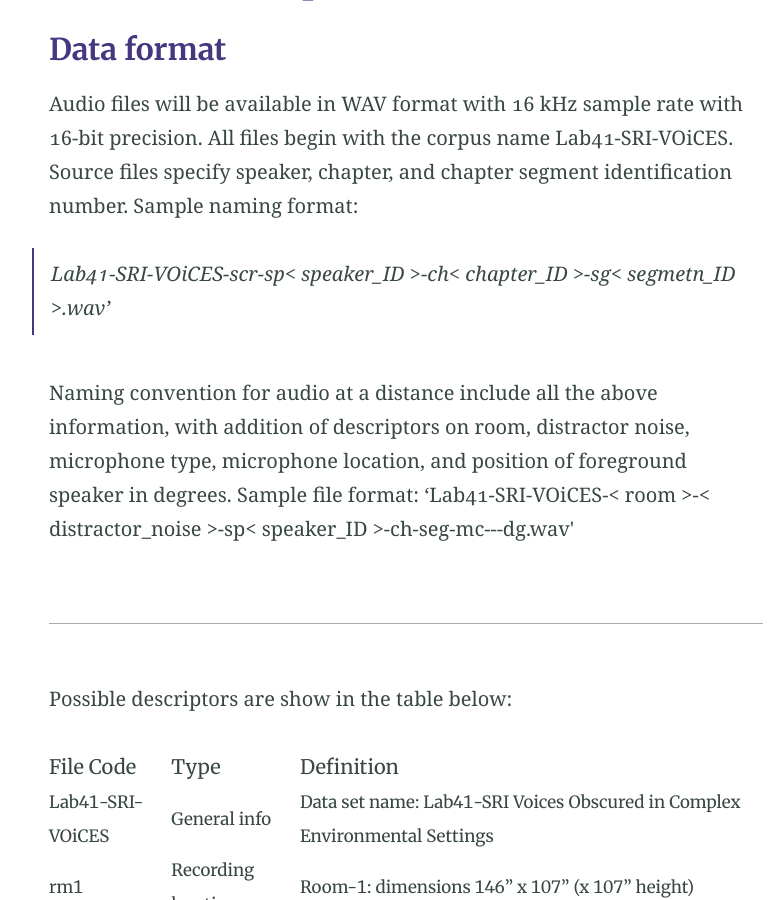
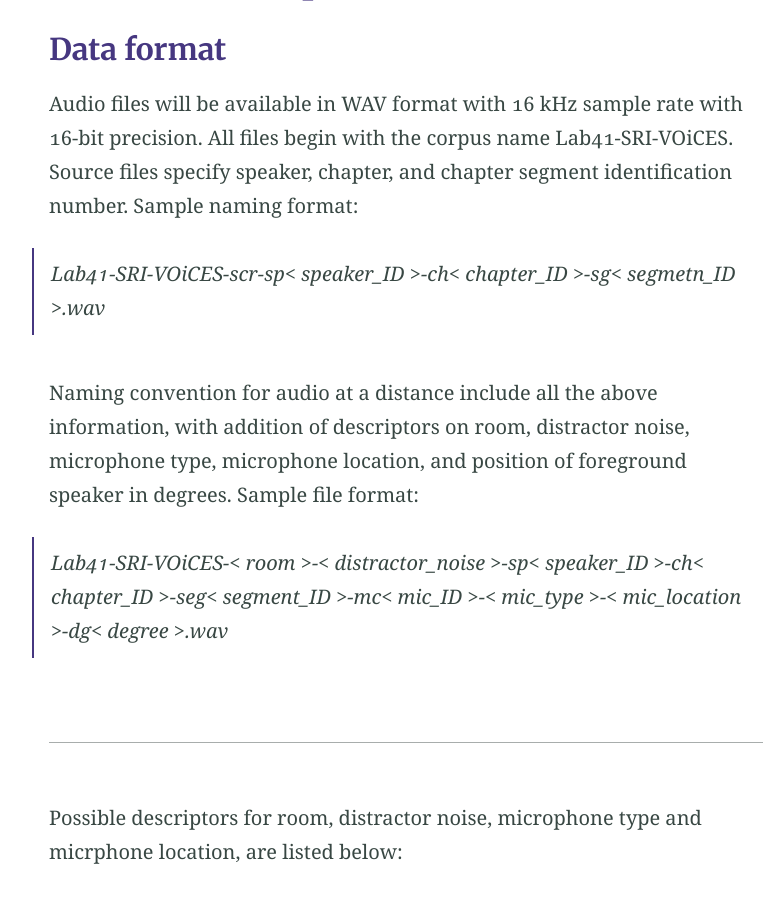
Before and after one commit to IQTLabs/voices, a Jekyll site: the page built from reading.md, in a window 1280 px wide and 900 px high, scrolled down 509 px. Shown: the whole window, without its empty margins (234-1006 px from the left). Built offline with Jekyll 4.4.1, drawn with Linux system fonts in a browser that asks for light colours; our own code applies the rules of GitHub Pages for plain Markdown files; some of the changed text lies outside the part shown.

Commit message:
update table

```diff
--- a/reading.md
+++ b/reading.md
@@ -13,13 +13,13 @@
 ### Data format
 
 Audio files will be available in WAV format with 16 kHz sample rate with 16-bit precision. All files begin with the corpus name Lab41-SRI-VOiCES. Source files specify speaker, chapter, and chapter segment identification number. Sample naming format:
-> Lab41-SRI-VOiCES-scr-sp< speaker_ID >-ch< chapter_ID >-sg< segmetn_ID >.wav'
+> Lab41-SRI-VOiCES-scr-sp< speaker_ID >-ch< chapter_ID >-sg< segmetn_ID >.wav
 
 Naming convention for audio at a distance include all the above information, with addition of descriptors on room, distractor noise, microphone type, microphone location, and position of foreground speaker in degrees. Sample file format:
-'Lab41-SRI-VOiCES-< room >-< distractor_noise >-sp< speaker_ID >-ch<chapter_ID>-seg<segment_ID>-mc<mic_ID>-<mic_type>-<mic_position>-dg<degree>.wav'
+> Lab41-SRI-VOiCES-< room >-< distractor_noise >-sp< speaker_ID >-ch< chapter_ID >-seg< segment_ID >-mc< mic_ID >-< mic_type >-< mic_location >-dg< degree >.wav
 
 ---
-Possible descriptors are show in the table below:
+Possible descriptors for room, distractor noise, microphone type and micrphone location, are listed below:
 
 | File Code        | Type               | Definition
 |------------------|--------------------|-------------------------------------------------------|
@@ -46,7 +46,13 @@
 | tone             | Room response      | Steady tone for 15 seconds                                                 |
 
 ---
-Microphone identification numbers are listed below:
+Microphone identification numbers are unique to a specific microphone location and type:
+
+| Mic ID        | Mic Location               | Mic Type
+|------------------|--------------------|-------------------------------------------------------|
+| Lab41-SRI-VOiCES | General info       | Data set name: Lab41-SRI Voices Obscured in Complex Environmental Settings |
+| rm1              | Recording location | Room-1: dimensions 146” x 107” (x 107” height)                             |
+| rm2              | Recording location | Room-2: dimensions 225” x 158” (x 109” height)                             |
 
 | Mic ID | Mic Location | Mic Type |
 |--------|--------------|----------|
```
